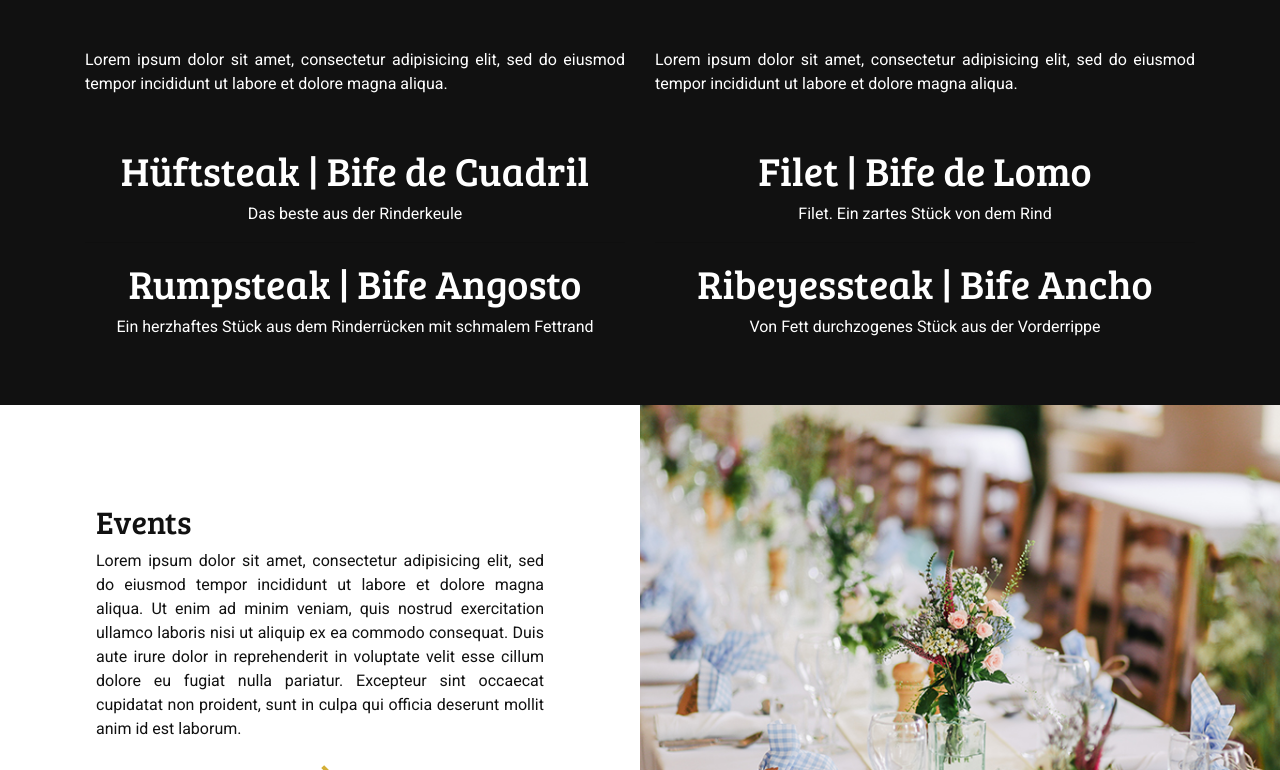
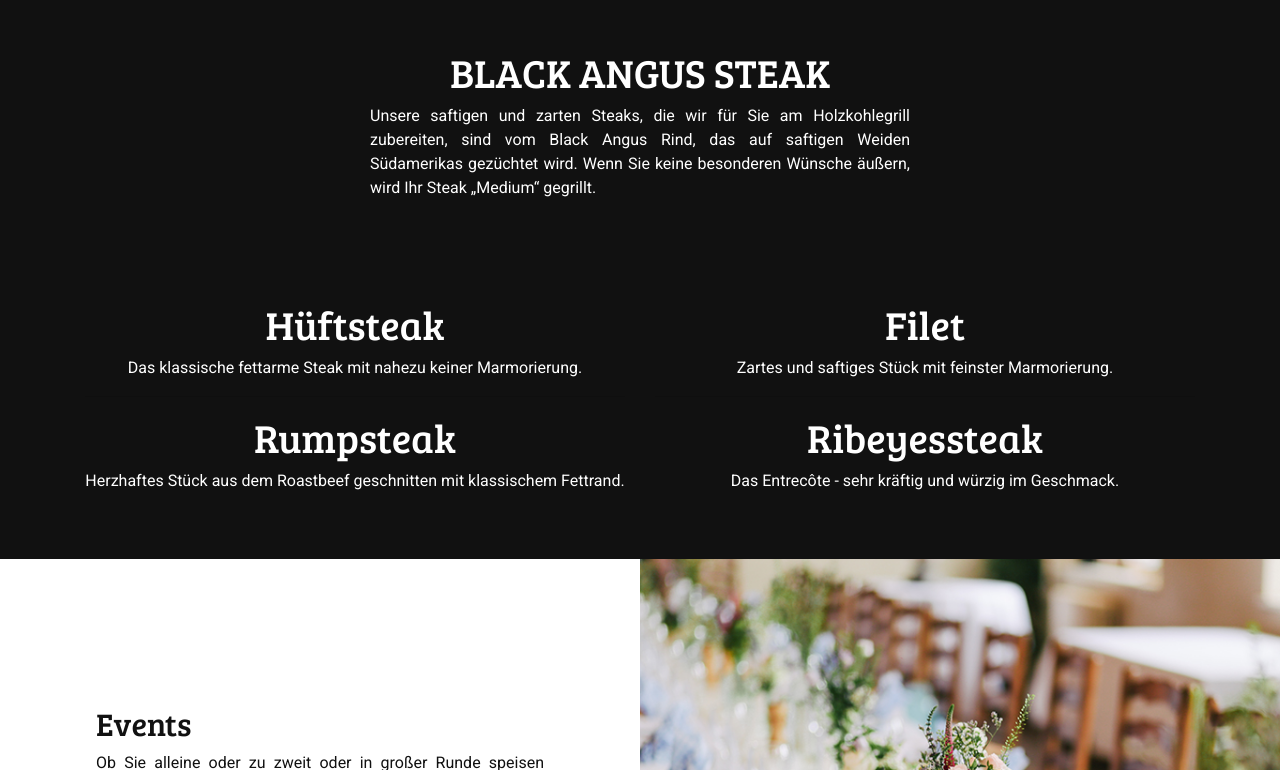
Before and after one commit to meltsynv/testproduction30, a React (Create React App) app: page / in a window 1280 px wide. Shown: the part 2630-3400 px from the top of the page. Built offline with nearby package versions, Linux system fonts and the light colour scheme.

Commit message:
add home text, change layout home

```diff
--- a/src/Pages/Index.jsx
+++ b/src/Pages/Index.jsx
@@ -39,44 +39,49 @@
             </Layout>
             <PromoBanner
                 title='Speisekarte'
-                text='Lorem ipsum dolor sit amet, consectetur adipisicing elit, sed do eiusmod tempor incididunt ut labore et dolore magna aliqua. Ut enim ad minim veniam, quis nostrud exercitation ullamco laboris nisi ut aliquip ex ea commodo consequat. Duis aute irure dolor in reprehenderit in voluptate velit esse cillum dolore eu fugiat nulla pariatur. Excepteur sint occaecat cupidatat non proident, sunt in culpa qui officia deserunt mollit anim id est laborum.'
+                text='Genießen Sie klassische und ausgefallene Fleischgerichte sowie das saisonal wechselnde Salatbüffet in unserem gemütlichen Steakhaus. Sowohl im urigen Lokal mit den Steinwänden als auch im malerischem Innenhof servieren wir Ihnen in familiärem Ambiente internationale Spezialitäten.'
                 bgImg={SpeisekarteImg}
                 linkPage='/speisekarte'
                 reverse='reverse'
             />
             <Layout>
                 <Row>
+                    <Col style={{margin: 'auto'}}s={12} md={6}>
+                        <Zoom delay='50'>
+                            <Product
+                                bgImg={intsaBilder}
+                                title='BLACK ANGUS STEAK'
+                                text='Unsere saftigen und zarten Steaks, die wir für Sie am Holzkohlegrill zubereiten, sind vom Black Angus Rind,
+                                    das auf saftigen Weiden Südamerikas gezüchtet wird. Wenn Sie keine besonderen Wünsche äußern,
+                                    wird Ihr Steak „Medium“ gegrillt.'
+                            />
+                        </Zoom>
+                    </Col>
+                </Row>
+                <Row>
                     <Col xs={12} md={6}>
                         <Zoom delay='100'>
-                            <Product
-                                bgImg={intsaBilder}
-                                text='Lorem ipsum dolor sit amet, consectetur adipisicing elit, sed do eiusmod tempor incididunt ut labore et dolore magna aliqua.'
-                            />
                             <ProductDescription
-                                productD_title='Hüftsteak | Bife de Cuadril'
-                                productD_text='Das beste aus der Rinderkeule'
+                                productD_title='Hüftsteak'
+                                productD_text='Das klassische fettarme Steak mit nahezu keiner Marmorierung.'
                             />
                             <hr />
                             <ProductDescription
-                                productD_title='Rumpsteak | Bife Angosto'
-                                productD_text='Ein herzhaftes Stück aus dem Rinderrücken mit schmalem Fettrand'
+                                productD_title='Rumpsteak'
+                                productD_text='Herzhaftes Stück aus dem Roastbeef geschnitten mit klassischem Fettrand.'
                             />
                         </Zoom>
                     </Col>
                     <Col xs={12} md={6}>
                         <Zoom delay='200'>
-                            <Product
-                                bgImg={intsaBilder}
-                                text='Lorem ipsum dolor sit amet, consectetur adipisicing elit, sed do eiusmod tempor incididunt ut labore et dolore magna aliqua.'
-                            />
                             <ProductDescription
-                                productD_title='Filet | Bife de Lomo'
-                                productD_text='Filet. Ein zartes Stück von dem Rind'
+                                productD_title='Filet'
+                                productD_text='Zartes und saftiges Stück mit feinster Marmorierung.'
                             />
                             <hr />
                             <ProductDescription
-                                productD_title='Ribeyessteak | Bife Ancho'
-                                productD_text='Von Fett durchzogenes Stück aus der Vorderrippe'
+                                productD_title='Ribeyessteak'
+                                productD_text='Das Entrecôte - sehr kräftig und würzig im Geschmack.'
                             />
                         </Zoom>
                     </Col>
@@ -84,7 +89,7 @@
             </Layout>
             <PromoBanner
                 title='Events'
-                text='Lorem ipsum dolor sit amet, consectetur adipisicing elit, sed do eiusmod tempor incididunt ut labore et dolore magna aliqua. Ut enim ad minim veniam, quis nostrud exercitation ullamco laboris nisi ut aliquip ex ea commodo consequat. Duis aute irure dolor in reprehenderit in voluptate velit esse cillum dolore eu fugiat nulla pariatur. Excepteur sint occaecat cupidatat non proident, sunt in culpa qui officia deserunt mollit anim id est laborum.'
+                text='Ob Sie alleine oder zu zweit oder in großer Runde speisen möchten. In unserem Lokal bieten wir passende Räumlichkeiten für Hochzeiten, Geschäftstagungen und zu allen anderen Familienanlässen an.'
                 bgImg={EventImg}
                 linkPage='/events'
                 reverse='margin-b0'
--- a/src/components/Product.js
+++ b/src/components/Product.js
@@ -4,6 +4,7 @@
     return (
         <div className='product-head'>
             <img src={props.bgImg} />
+            <h1>{props.title}</h1>
             <p>{props.text}</p>
         </div >
     );
```
